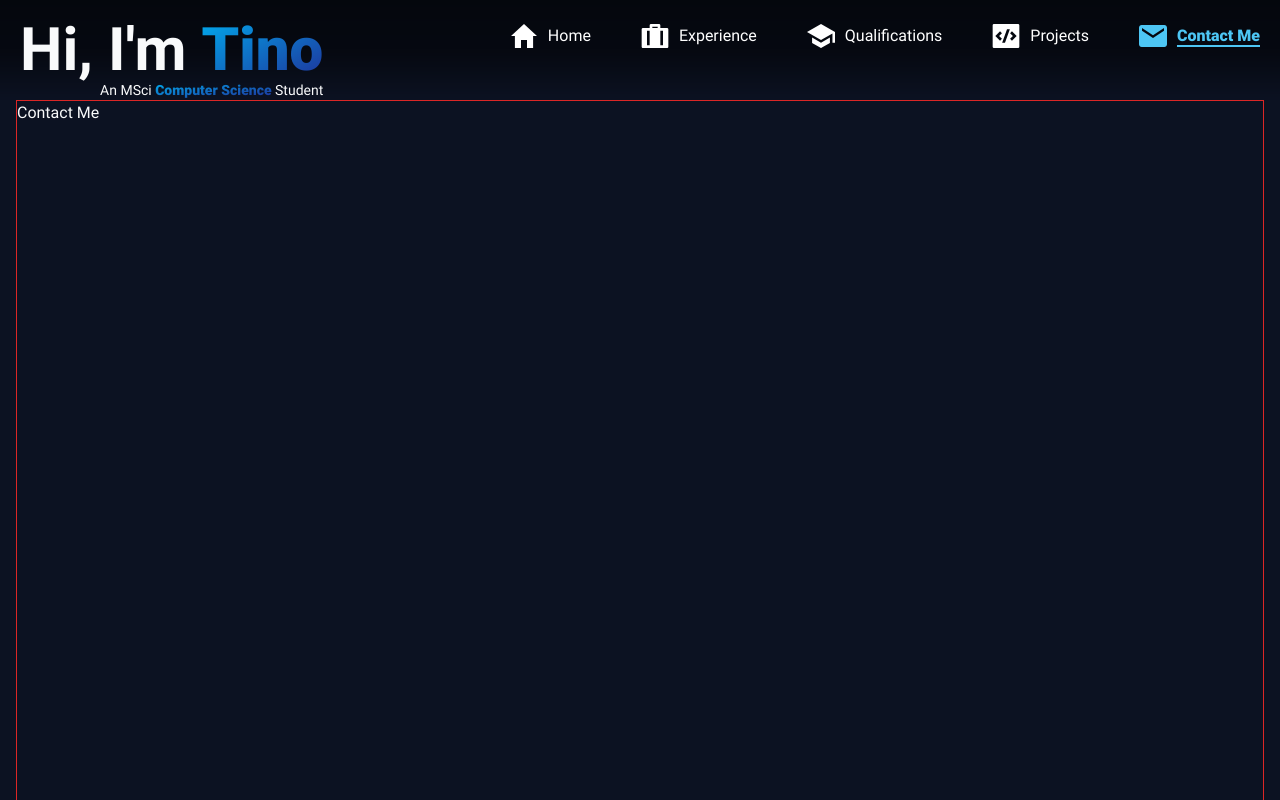
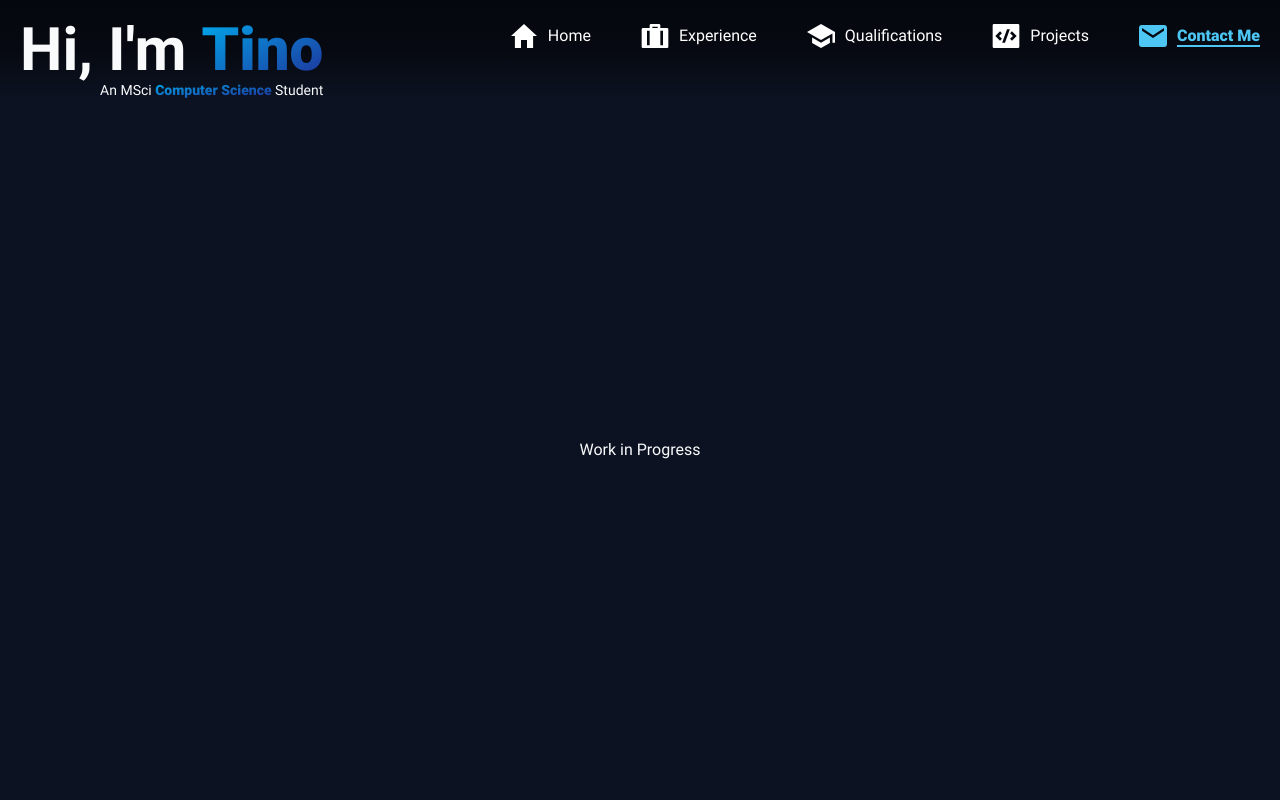
Before and after one commit to TTTtino/resume-site, a Next.js app: page /contact-me in a window 1280 px wide. Shown: the top 800 px of the page. Built offline with nearby package versions, Linux system fonts and the light colour scheme.

Commit message:
Update contact-me.tsx

```diff
--- a/pages/contact-me.tsx
+++ b/pages/contact-me.tsx
@@ -8,8 +8,8 @@ import Page from "@components/page";
 const Projects: NextPage = () => {
     return (
         <Page title="Projects">
-            <div className="h-[120vh] border-red-600 border">
-                Contact Me
+            <div className="h-full flex justify-center items-center">
+                Work in Progress
             </div>
         </Page>
     );
```
